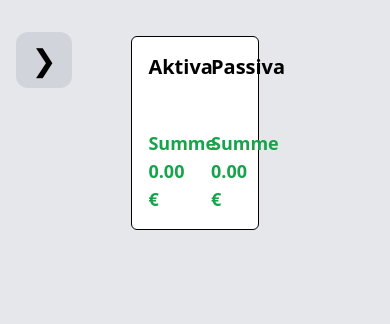
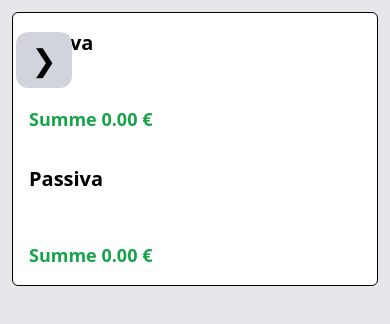
Before and after one commit to Interaktive-Bilanz/frontend, a React (Vite) app: page / in a window 390 px wide. Shown: the top 324 px of the page. Built offline with nearby package versions, Linux system fonts and the light colour scheme.

Commit message:
change balance component and childeren to render properly on smaller screens. Improve drag and drop for touch

```diff
--- a/package.json
+++ b/package.json
@@ -20,6 +20,7 @@
     "ajv": "^8.17.1",
     "ajv-formats": "^3.0.1",
     "gh-pages": "^6.3.0",
+    "lucide-react": "^0.577.0",
     "react": "^19.1.0",
     "react-dom": "^19.1.0",
     "react-rnd": "^10.5.2",
--- a/src/components/bilanz/BilanzColumn.tsx
+++ b/src/components/bilanz/BilanzColumn.tsx
@@ -47,37 +47,6 @@ const BilanzColumn: React.FC<BilanzProps> = ({
   for (const position of positions ?? []) {
     sum += calculatePositionSaldo(position, accountTotals) ?? 0;
   }
-
-
-
-  // const addPosition = () => {
-  //   const isAssets = title === "Aktiva";
-
-  //   const newPosition = {
-  //     label: "Neue Position",
-  //     accounts: [],
-  //     positions: [],
-  //     id: uuidv4()
-  //   };
-
-  //   setInteractiveBalanceData(prev => {
-  //     const targetKey = isAssets ? 'assets' : 'liabilitiesAndEquity';
-
-  //     return {
-  //       ...prev,
-  //       balanceSheet: {
-  //         ...prev.balanceSheet,
-  //         [targetKey]: {
-  //           ...prev.balanceSheet[targetKey],
-  //           positions: [
-  //             ...prev.balanceSheet[targetKey].positions ?? [],
-  //             newPosition
-  //           ]
-  //         }
-  //       }
-  //     }
-  //   })
-  // }
 
   const { setNodeRef } = useDroppable({
     id: title === "Aktiva" ? "assets" : "liabilitiesAndEquity",
@@ -143,6 +112,7 @@ const BilanzColumn: React.FC<BilanzProps> = ({
               key={accountId}
               accountId={accountId}
               account={account}
+              side= {title === "Aktiva" ? "assets" : "liabilitiesAndEquity"}
               teacherMode={hasAccess(appMode, "edit")}
               parentId={parentId}
               onRemove={() => removeAccountFrom(
--- a/src/components/bilanz/BilanzComponent.tsx
+++ b/src/components/bilanz/BilanzComponent.tsx
@@ -3,7 +3,7 @@ import { InteractiveBalanceData, Position } from "../../types/InteractiveBalance
 import { useInteractiveBalanceData } from "../../context/InteractiveBalanceDataContext";
 import { calculatePositionSaldo } from "./BilanzItem";
 import { calculateAccountTotals, getAccountTotals } from "../../util/balanceCalculations";
-import { DndContext, DragEndEvent, DragOverEvent, Over, pointerWithin, DragOverlay } from "@dnd-kit/core";
+import { DndContext, DragEndEvent, DragOverEvent, Over, pointerWithin, DragOverlay, useSensor, useSensors, PointerSensor, TouchSensor, KeyboardSensor } from "@dnd-kit/core";
 import { useEffect, useRef, useState } from "react";
 import { useDragContext } from "../../context/DragContext";
 
@@ -81,6 +81,17 @@ const BilanzComponent = () => {
   const displayBalanceLiabilitiesAndEquity = liabilitiesEquityBalanceSum * -1;
 
   const balancesMatch = Math.abs(assetsBalanceSum) === Math.abs(liabilitiesEquityBalanceSum);
+
+  const sensors = useSensors(
+    useSensor(PointerSensor, {
+      activationConstraint: { distance: 8 }, // prevents accidental drags while scrolling
+    }),
+    useSensor(TouchSensor, {
+      activationConstraint: { delay: 200, tolerance: 8 }, // hold 200ms before drag starts
+    }),
+    useSensor(KeyboardSensor)
+  );
+
 
   const handleDragEnd = (event: DragEndEvent) => {
     const intent = getDropIntent(event.over);
@@ -274,6 +285,7 @@ const BilanzComponent = () => {
 
   return (
     <DndContext
+    sensors={sensors}
       collisionDetection={pointerWithin}
       onDragStart={(e) => {
         setOpenBeforeDragIds(openPositionIds);
@@ -305,8 +317,8 @@ const BilanzComponent = () => {
         handleDragEnd(e);
       }}
     >
-      <div className="flex w-2/5 bg-white border-black border rounded-md border-double">
-        <div className="w-1/2">
+      <div className="flex flex-col sm:flex-row w-full md:w-4/5 lg:w-3/5 xl:w-2/5 bg-white border-black border rounded-md border-double">
+        <div className="w-full sm:w-1/2">
           <BilanzColumn
             title="Aktiva"
             positions={balanceSheet.assets.positions}
@@ -318,10 +330,10 @@ const BilanzComponent = () => {
               Summe {Math.abs(displayBalanceAssets).toFixed(2)} €
               {displayBalanceAssets > 0 && " S"}
               {displayBalanceAssets < 0 && " H"}
-              </span>
+            </span>
           </div>
         </div>
-        <div className="w-1/2">
+        <div className="w-full sm:w-1/2">
           <BilanzColumn
             title="Passiva"
             positions={balanceSheet.liabilitiesAndEquity.positions}
--- a/src/components/bilanz/BilanzItem.tsx
+++ b/src/components/bilanz/BilanzItem.tsx
@@ -10,6 +10,7 @@ import { CSS } from "@dnd-kit/utilities";
 import SortableAccountItem from "../sortable/SortableAccountItems";
 import { useDragContext } from "../../context/DragContext";
 import { hasAccess, useAppMode } from "../../context/AppModeContex";
+import { GripVertical } from "lucide-react";
 
 export function calculatePositionSaldo(
   position: Position,
@@ -141,15 +142,16 @@ const BilanzItem: React.FC<{
             }
           }}
         >
-          <div className="flex justify-between items-center">
+          <div className="flex flex-col xl:flex-row justify-between items-start xl:items-center gap-y-1">
+            <div className="flex flex-row items-center min-w-0 flex-1 w-full">
               {hasAccess(appMode, "edit") && (
                 <span
                   {...attributes}
                   {...listeners}
-                className="cursor-grab mr-2"
+                  className="inline-block cursor-grab active:cursor-grabbing mr-2 active:text-blue-500 active:scale-110 transition-all duration-200 select-none touch-none"
                   onClick={(e) => e.stopPropagation()}
                 >
-                ⋮⋮
+                  <GripVertical size={24} />
                 </span>
               )}
               {editLabel ?
@@ -167,25 +169,25 @@ const BilanzItem: React.FC<{
 
               }
               {hasAccess(appMode, "edit") &&
-              <div>
+                <>
                   {editLabel ?
-                  <button className="bg-transparent hover:bg-gray-100 mr-1 px-1 py-1 rounded" onClick={(e) => {
+                    <button className="bg-gray-100 hover:bg-gray-200 w-8 h-8 mr-2 px-1 py-1 rounded" onClick={(e) => {
                       e.stopPropagation();
                       updatePositionLabel(String(position.id), labelDraft)
                       setEditLabel(false);
                     }}>&#x2705;</button> :
-                  <button className="bg-transparent hover:bg-gray-100 mr-1 px-1 py-1 rounded" onClick={(e) => {
+                    <button className="bg-gray-100 hover:bg-gray-200 w-8 h-8 mr-2 px-1 py-1 rounded" onClick={(e) => {
                       e.stopPropagation();
                       setEditLabel(true);
-                  }}>&#x270E;</button>
-                }
-                <button className="bg-transparent hover:bg-gray-100 mr-1 px-1 py-1 rounded" onClick={(e) => {
+                    }}>&#x270E;</button>}
+                  < button className="bg-gray-100 hover:bg-gray-200 w-8 h-8 px-1 py-1 rounded" onClick={(e) => {
                     e.stopPropagation();
                     deletePosition(String(position.id));
                   }}>&#x274C;</button>
+                </>
+              }
             </div>
-            }
-            <div className={`text-nowrap whitespace-nowrap ml-2 ${isAbnormal ? 'text-red-500' : ''}`}>
+            <div className={`self-end xl:self-auto text-right xl:ml-2 text-nowrap ${isAbnormal ? 'text-red-500' : ''}`}>
               {displayBalance.toFixed(2)} €
               {positionBalance < 0 && " H"}
               {positionBalance > 0 && " S"}
@@ -193,13 +195,16 @@ const BilanzItem: React.FC<{
           </div>
         </div>
       </div>
-      {dropAfter && (
+      {
+        dropAfter && (
           <div className="h-1 bg-blue-400 rounded mx-2" />
-      )}
+        )
+      }
 
 
 
-      {isOpen && (
+      {
+        isOpen && (
           <div className="ml-4">
             {hasAccess(appMode, "edit") &&
               <div className="flex">
@@ -280,7 +285,8 @@ const BilanzItem: React.FC<{
               ))}
             </SortableContext>
           </div>
-      )}
+        )
+      }
     </div >
   );
 };
--- a/src/components/sortable/SortableAccountItems.tsx
+++ b/src/components/sortable/SortableAccountItems.tsx
@@ -3,6 +3,7 @@ import { useInteractiveBalanceData } from "../../context/InteractiveBalanceDataC
 import { Account } from "../../types/InteractiveBalanceData";
 import { getAccountTotals } from "../../util/balanceCalculations";
 import { CSS } from "@dnd-kit/utilities";
+import { GripVertical } from "lucide-react";
 
 
 
@@ -65,15 +66,16 @@ const SortableAccountItem: React.FC<SortableAccountItemProps> = ({
         lang="de"
         onClick={onOpen}
       >
-        <div className="flex justify-between items-center">
+        <div className="flex flex-col xl:flex-row justify-between items-start xl:items-center gap-y-1">
+          <div className="flex items-center min-w-0 flex-1">
             {teacherMode && (
               <span
                   {...attributes}
                   {...listeners}
-              className="cursor-grab active:cursor-grabbing mr-2 text-gray-400 hover:text-gray-600"
+                  className="inline-block cursor-grab active:cursor-grabbing mr-2 active:text-blue-500 active:scale-110 transition-all duration-200 select-none touch-none"
                   onClick={(e) => e.stopPropagation()}
                 >
-              ⋮⋮
+                  <GripVertical size={16} />
                 </span>
             )}
             <div lang="de" className="min-w-0 hyphens-auto break-words flex-1">
@@ -90,11 +92,12 @@ const SortableAccountItem: React.FC<SortableAccountItemProps> = ({
                 &#x274C;
               </button>
             )}
-          <span className={`text-nowrap whitespace-nowrap ${isAbnormal && 'text-red-500'}`}>
+          </div>
+          <div className={`self-end xl:self-auto text-right xl:ml-2 text-nowrap ${isAbnormal && 'text-red-500'}`}>
             {displayAccountBalance.toFixed(2)} €
             {accountBalance < 0 && " H"}
             {accountBalance > 0 && " S"}
-          </span>
+          </div>
         </div>
       </button>
     </div>
--- a/src/util/WindowManager.tsx
+++ b/src/util/WindowManager.tsx
@@ -134,14 +134,14 @@ const WindowManager = () => {
   return (
     <WindowManagerContext.Provider value={{ openWindow, closeWindow, closeAllWindowsExcept, bringToFront }}>
       <Sidebar></Sidebar>
-      <div className="w-screen h-screen bg-gray-200 relative overflow-hidden p-1">
+      <div className="w-screen h-screen bg-gray-200 relative overflow-hidden overflow-y-auto p-1">
         <div>
           {isTeacherFromUrl && <div className="flex justify-center my-1"><div className="text-white font-bold bg-red-500 rounded-md px-2 py-1">Teacher Mode</div></div>}
 
-          <div className={"flex-1 flex items-start p-8 h-full " + (hasAccess(appMode, "teacher") ? "justify-evenly gap-4" : "justify-center")}>
+          <div className={`flex-1 flex flex-col lg:flex-row items-start p-2 md:p-8 h-full gap-4 ${hasAccess(appMode, "teacher") ? "lg:justify-evenly" : "justify-center"}`}>
               <BilanzComponent />
             {hasAccess(appMode, "teacher") &&
-              <div className="w-1/2 h-90vh">
+              <div className="w-full lg:w-1/2 hidden md:block h-90vh">
                 <JsonEditor />
               </div>
             }
```
Also changed, not shown: 1 other file (tests, documents, lock files or other folders). Lines whose indentation alone changed are shown as unchanged.
